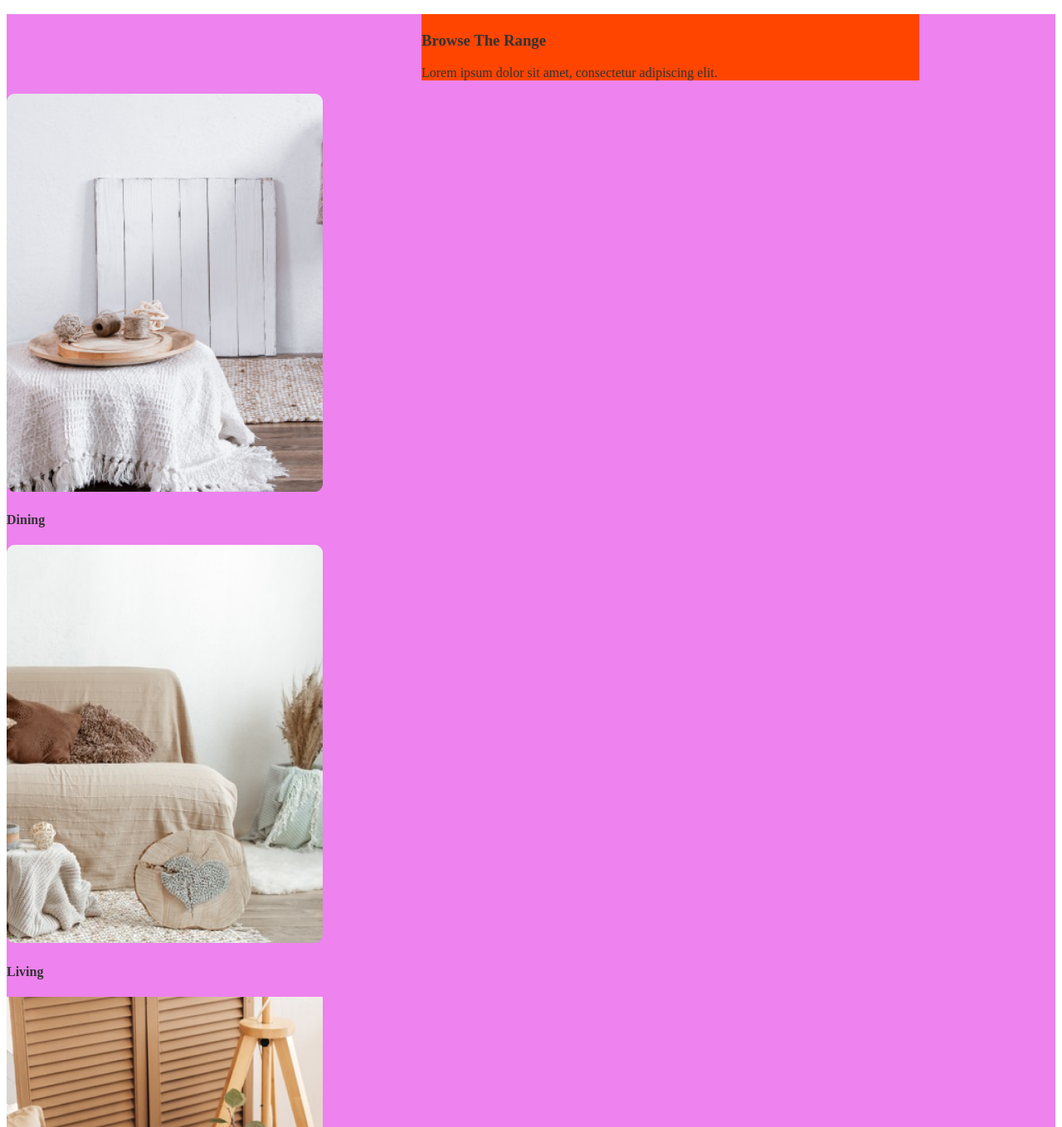
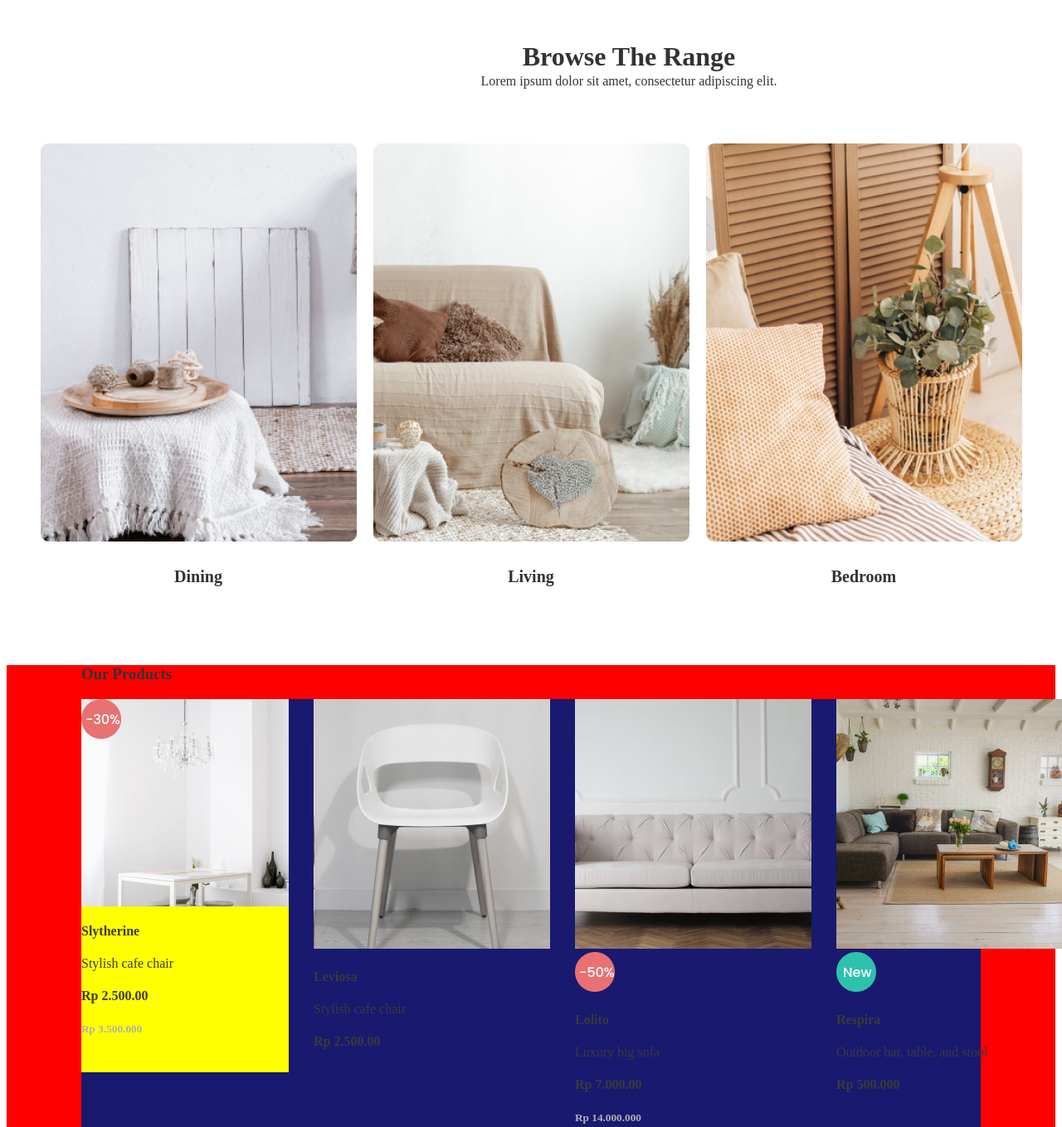
Before and after one commit to Agatha-Onuigbo/Project_1-Funiro, a plain HTML site: page index.html in a window 1280 px wide. Shown: the part 767-2126 px from the top of the page at 83% size. Drawn offline with Linux system fonts and the light colour scheme.

Commit message:
Fleshing out the CSS

```diff
--- a/index.css
+++ b/index.css
@@ -19,6 +19,18 @@
         .H6{font-size: 12px; } .H2{ font-size: 48px;} .P{ font-size: 14px;} .Btn{ padding: 20px 60px; background-color: #B88E2F; color: #FFF3E3; border: 0px; margin: 50px 0px;}
     }
 }
-.Range{background-color: violet;
-    .TextBox{background-color: orangered; width: 600px; margin-left: 500px; }
+.Range{
+    .TextBox{width: 700px; margin-left: 400px; }
+    .H3{font-size: 32px; padding-top: 20px; text-align: center;}
+    .P{margin-top: -30px; font-size: 16px; text-align: center;}
 }
+.FourImgs{
+    display: flex; gap: 20px; justify-content: center; padding: 50px 0px;
+    .H4{font-size: 20px; text-align: center;}
+    .Bedroom{ border-radius: 10px;}
+}
+.Product{background-color: red; padding: 0px 90px;
+    .ImgGrp1{ display: flex; gap: 30px; background-color: midnightblue;}
+    .Img1{background-color: yellow; height: 450px;}
+    .Img{height: 250px; width: 250px; background-image: url("/Page 2/Images/image 1.jpg"); }
+}
--- a/index.html
+++ b/index.html
@@ -49,7 +49,7 @@
                         <span style="color: #333333;">Lorem ipsum dolor sit amet, consectetur adipiscing elit.</span>
                     </p>
                 </div>
-                <div class="4Imgs">
+                <div class="FourImgs">
                     <div class="Img1">
                         <img src="/Page 1/Images/Mask Group.png" alt="" class="Dining">
                         <h4 class="H4"><span style="color: #333333;">Dining</span></h4>
@@ -70,8 +70,9 @@
                 </div>
                 <div class="ImgGrp1">
                     <div class="Img1">
-                        <img src="/Page 2/Images/image 1.jpg" alt="" class="Sly">
-                        <img src="/Page 2/Images/Label.png" alt="" class="Tag">
+                        <div class="Img">
+                            <img src="/Page 2/Images/Label.png" alt="" class="Tag">
+                        </div>
                         <div class="NamePrice">
                             <div class="Name">
                                 <h4 class="H4"><span style="color: #3A3A3A;">Slytherine</span></h4>
```
